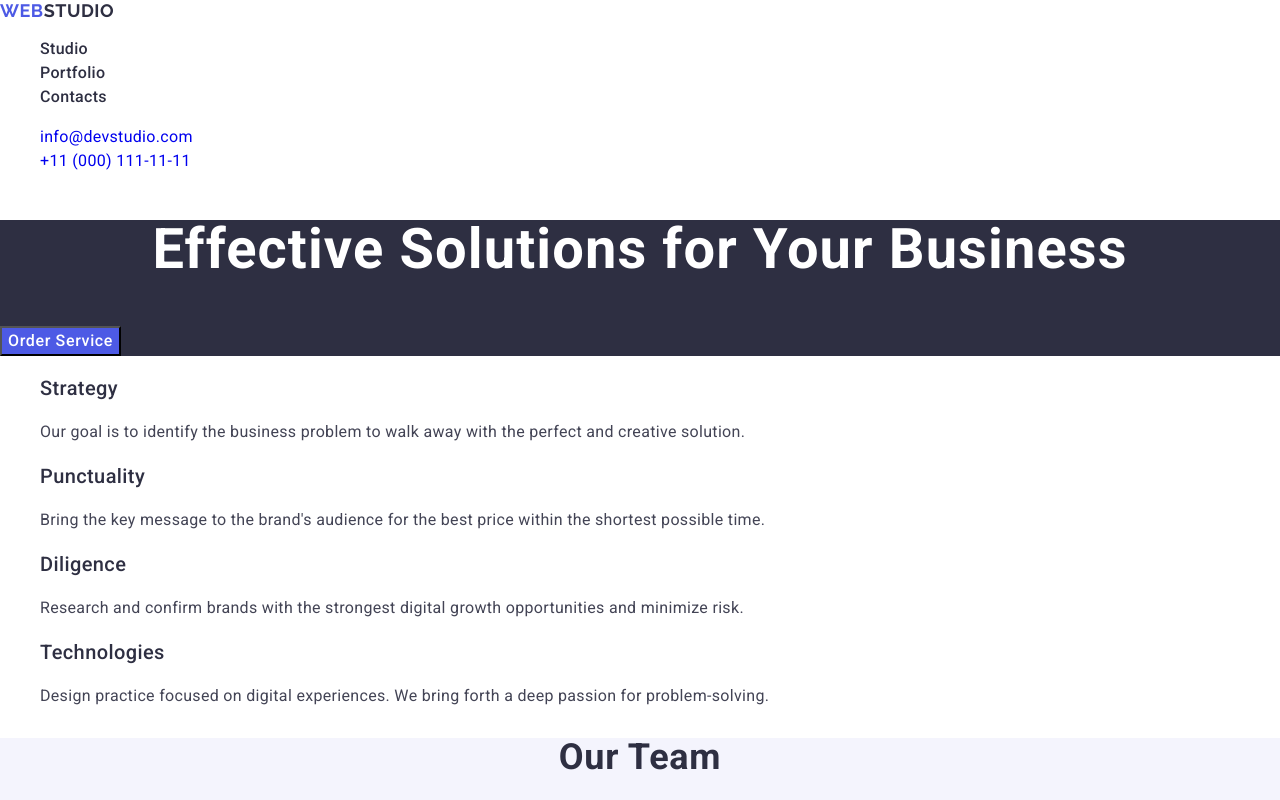
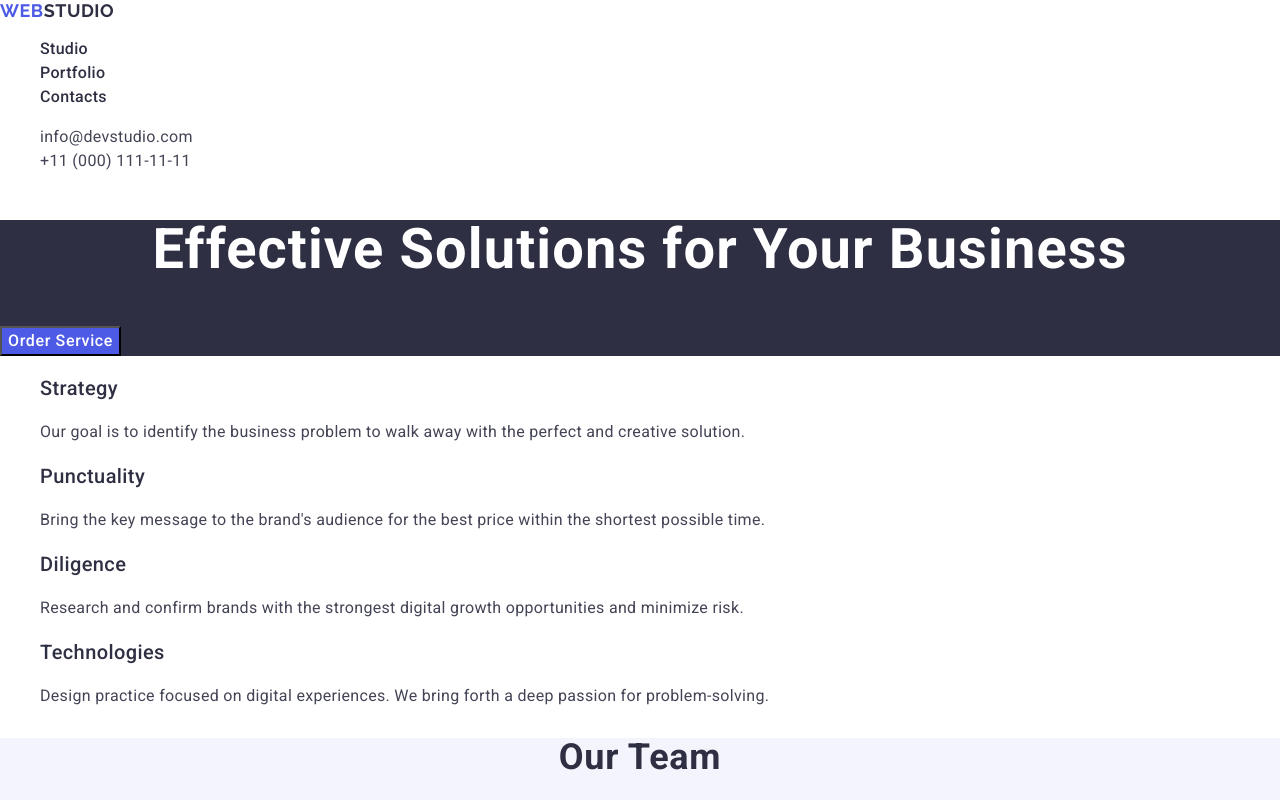
Before and after one commit to KarinaBosenko/goit-markup-hw-02, a plain HTML site: page index.html in a window 1280 px wide. Shown: the top 800 px of the page. Drawn offline with nearby package versions, Linux system fonts and the light colour scheme.

Commit message:
fix styles

```diff
--- a/css/styles.css
+++ b/css/styles.css
@@ -111,7 +111,7 @@ a {
 .header-nav-list-item-link {
   font-weight: 500;
 }
-. .header-address-list-item-link {
+.header-address-list-item-link {
   color: #434455;
 }
 
```
